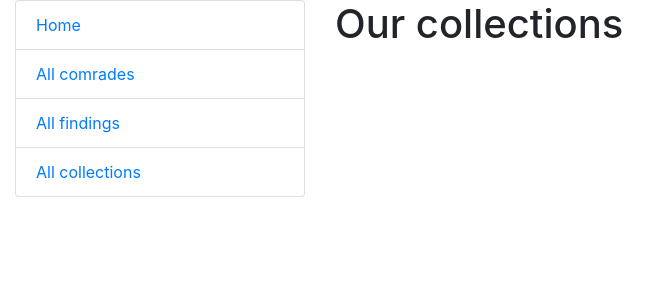
After one commit to Roman-Sokolov-V/site_for_metal_detector_enthusiasts, a Django app: page /catalog/collections/ in a window 1280 px wide. The commit adds this page. Shown: the top 300 px of the page, without its empty margins (0-670 px from the left). Run offline with Django 5.2, Linux system fonts and the light colour scheme; data that the repository does not hold is empty.

Commit message:
add CollectionList and template collection_list.html

```diff
--- a/catalog/urls.py
+++ b/catalog/urls.py
@@ -1,7 +1,10 @@
+from catalog.models import Collection
 from django.contrib import admin
 from django.urls import path, include
 
-from catalog.views import index, UserList, UserDetail
+from catalog.views import (
+    index, UserList, UserDetail, CollectionList
+)
 
 
 app_name = "catalog"
@@ -10,4 +13,5 @@ urlpatterns = [
     path("index/", index, name="index"),
     path("comrades/", UserList.as_view(), name="comrades"),
     path("comrades/<int:pk>/", UserDetail.as_view(), name="comrades-detail"),
+    path("collections/", CollectionList.as_view(), name="collections"),
     ]
--- a/catalog/views.py
+++ b/catalog/views.py
@@ -27,3 +27,11 @@ class UserDetail(generic.DetailView):
     def get_queryset(self):
         queryset = super().get_queryset().prefetch_related("findings").all()
         return queryset
+
+
+class CollectionList(generic.ListView):
+    model = Collection
+
+    def get_queryset(self):
+        queryset = super().get_queryset().prefetch_related("findings").all()
+        return queryset
--- a/my_precious/urls.py
+++ b/my_precious/urls.py
@@ -17,7 +17,10 @@ Including another URLconf
 from django.contrib import admin
 from django.urls import path, include
 
+from catalog.views import index
+
 urlpatterns = [
     path('admin/', admin.site.urls),
-    path("catalog/", include("catalog.urls", namespace="catalog"))
+    path("catalog/", include("catalog.urls", namespace="catalog")),
+    path("", index),
 ]
--- /dev/null
+++ b/templates/catalog/collection_list.html
@@ -0,0 +1,7 @@
+{% extends "base.html" %}
+{% block content %}
+  <h1> Our collections</h1>
+  {% for collection in collection_list.all %}
+    <li><a href="#">{{ collection.name }}</a> This collection has {{ collection.findings.count }} items</li>
+  {% endfor %}
+{% endblock %}
--- a/templates/includes/sidebar.html
+++ b/templates/includes/sidebar.html
@@ -3,5 +3,5 @@
   <li class="list-group-item"><a href="{% url 'catalog:index' %}">Home</a></li>
   <li class="list-group-item"><a href="{% url 'catalog:comrades' %}">All comrades</a></li>
   <li class="list-group-item"><a href="{% url 'catalog:index' %}">All findings</a></li>
-  <li class="list-group-item"><a href="{% url 'catalog:index' %}">All collections</a></li>
+  <li class="list-group-item"><a href="{% url 'catalog:collections' %}">All collections</a></li>
 </ul>
```
